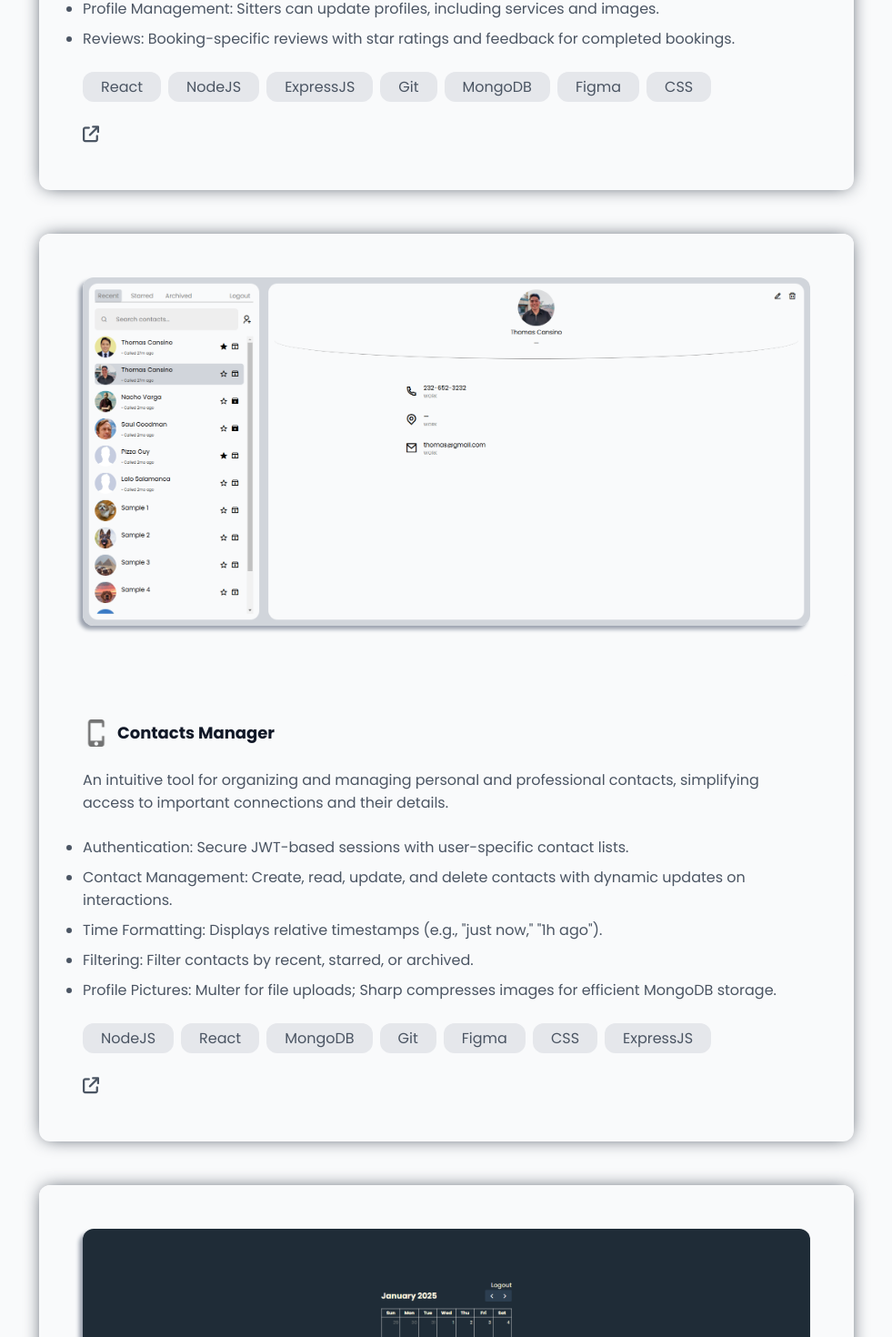
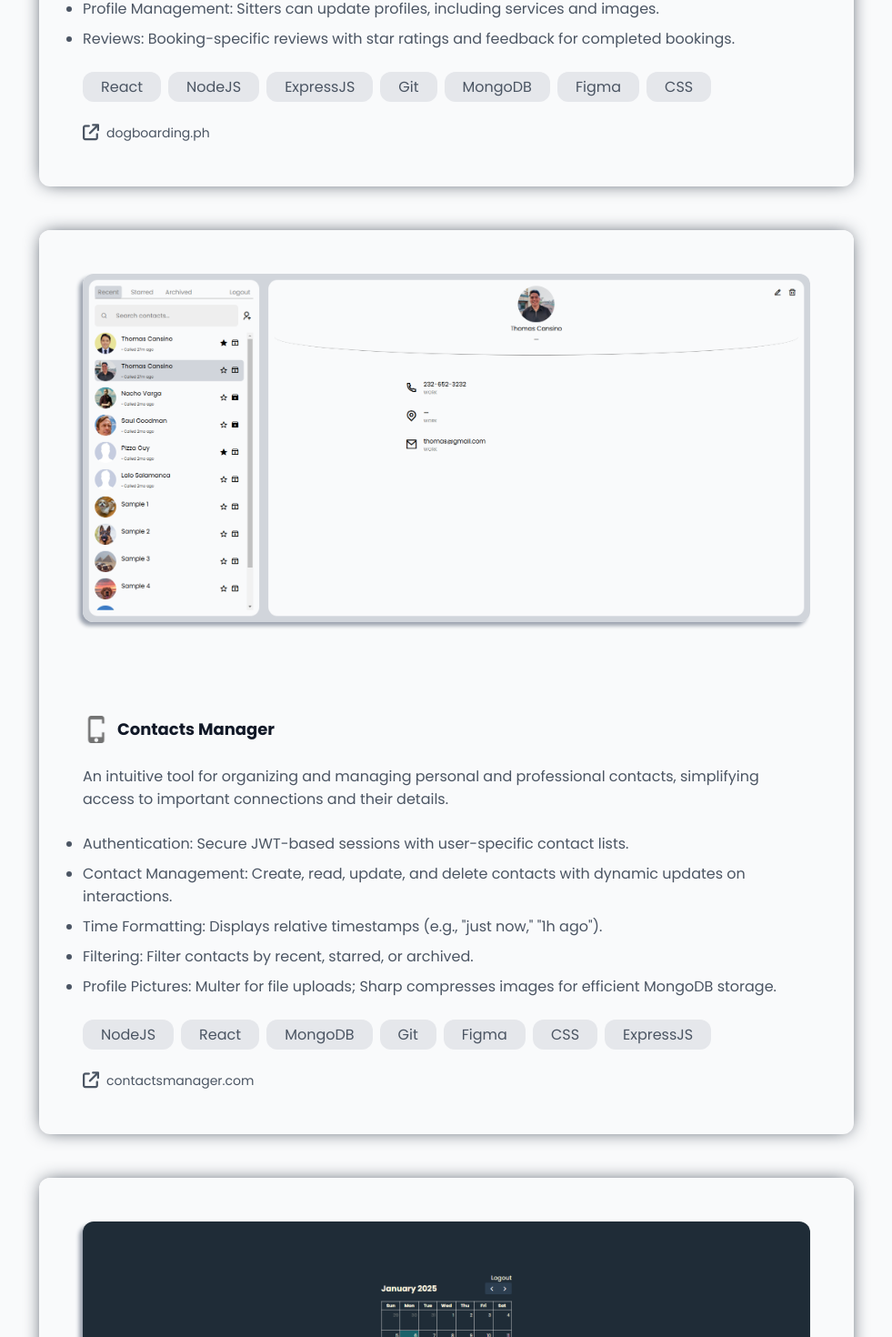
Before and after one commit to thomascansino/thomascansino-portfolio, a React (Vite) app in the folder thomascansino-frontend/: page / in a window 1280 px wide. Shown: the part 2079-3549 px from the top of the page at 91% size, without its empty margins (149-1130 px from the left). Built offline with nearby package versions, Linux system fonts and the light colour scheme.

Commit message:
feat: added links to projects

```diff
--- a/thomascansino-frontend/src/App.css
+++ b/thomascansino-frontend/src/App.css
@@ -405,6 +405,21 @@ ul {
 
 .projects-main-card-about-icon {
     font-size: 18px;
+    cursor: pointer;
+}
+
+.projects-main-card-url-label {
+    font-size: 14px;
+    color: var(--light-text);
+    cursor: pointer;
+    transition: all 0.6s ease;
+    display: flex;
+    align-items: center;
+    gap: 8px;
+    transition: all 0.6s ease;
+}
+.projects-main-card-url-label:hover {
+    color: var(--accent-color);
 }
 
 @media (max-width: 767px) {
--- a/thomascansino-frontend/src/Projects.jsx
+++ b/thomascansino-frontend/src/Projects.jsx
@@ -26,7 +26,8 @@ function Projects() {
                 'Reviews: Booking-specific reviews with star ratings and feedback for completed bookings.'
             ],
             imgSrc: dogBoarding,
-            href: 'http://dogboarding.ph/',
+            href: 'https://www.dogboarding.ph',
+            url: 'dogboarding.ph',
         },
         {
             name: 'Contacts Manager',
@@ -41,7 +42,8 @@ function Projects() {
                 'Profile Pictures: Multer for file uploads; Sharp compresses images for efficient MongoDB storage.'
             ],
             imgSrc: contactsManager,
-            href: 'http://contactsmanager.vercel.app/',
+            href: 'https://contactsmanager.thomascansino.com',
+            url: 'contactsmanager.com',
         },
         {
             name: 'Task Manager',
@@ -56,7 +58,8 @@ function Projects() {
                 'UX Enhancements: Interactive modals for seamless task creation and editing.'
             ],
             imgSrc: taskManager,
-            href: 'http://taskmanager.vercel.app/',
+            href: 'https://taskmanager.thomascansino.com',
+            url: 'taskmanager.com',
         },
     ];
 
@@ -92,7 +95,10 @@ function Projects() {
                             </div>
 
                             <a href={project.href} target='_blank'>
-                                <i className="fa-solid fa-arrow-up-right-from-square projects-main-card-about-icon"></i>
+                                <label className='projects-main-card-url-label'>
+                                    <i className="fa-solid fa-arrow-up-right-from-square projects-main-card-about-icon"></i>
+                                    <span>{project.url}</span>
+                                </label>
                             </a>
                         </div>
                     </div>
```
